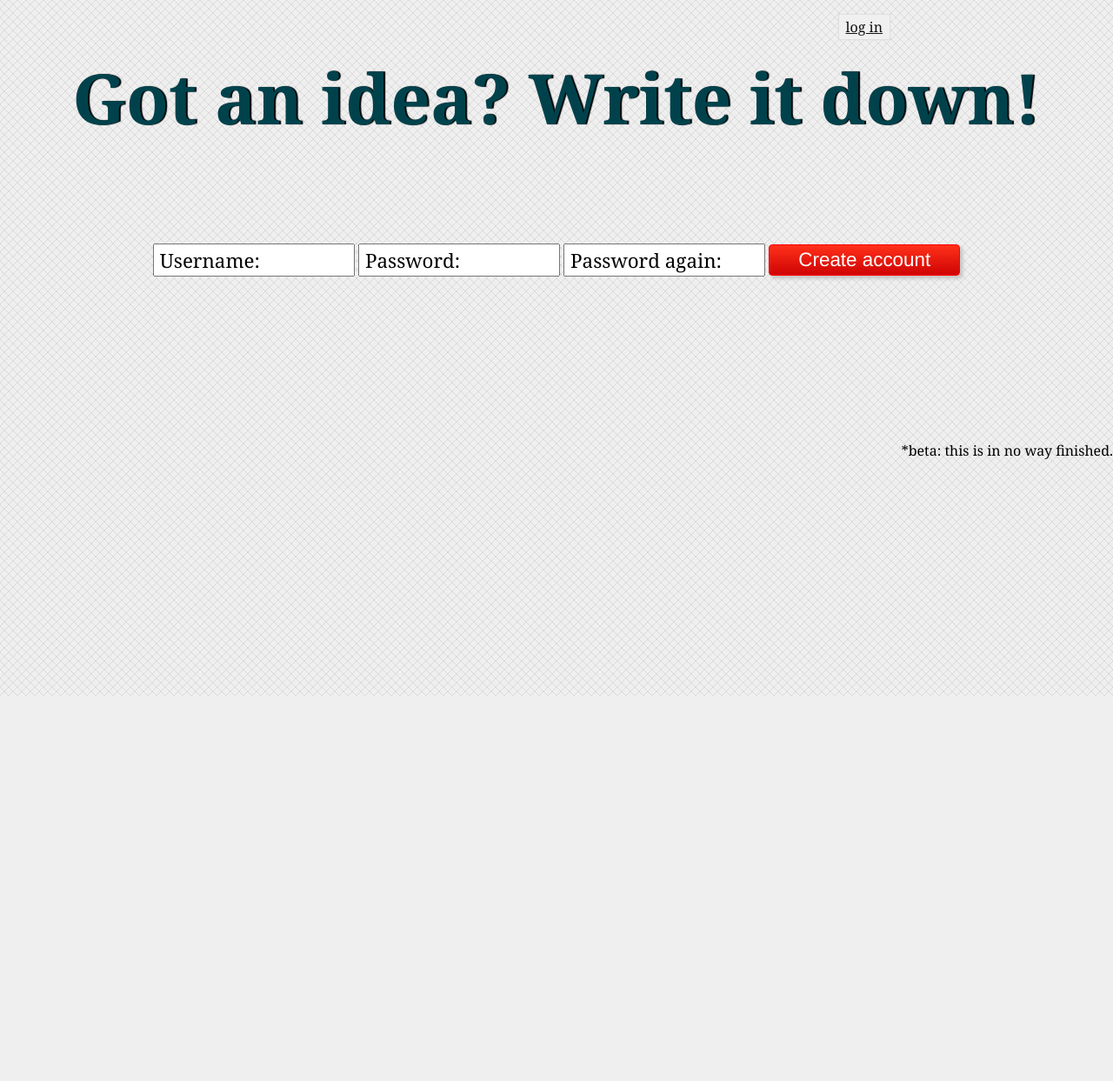
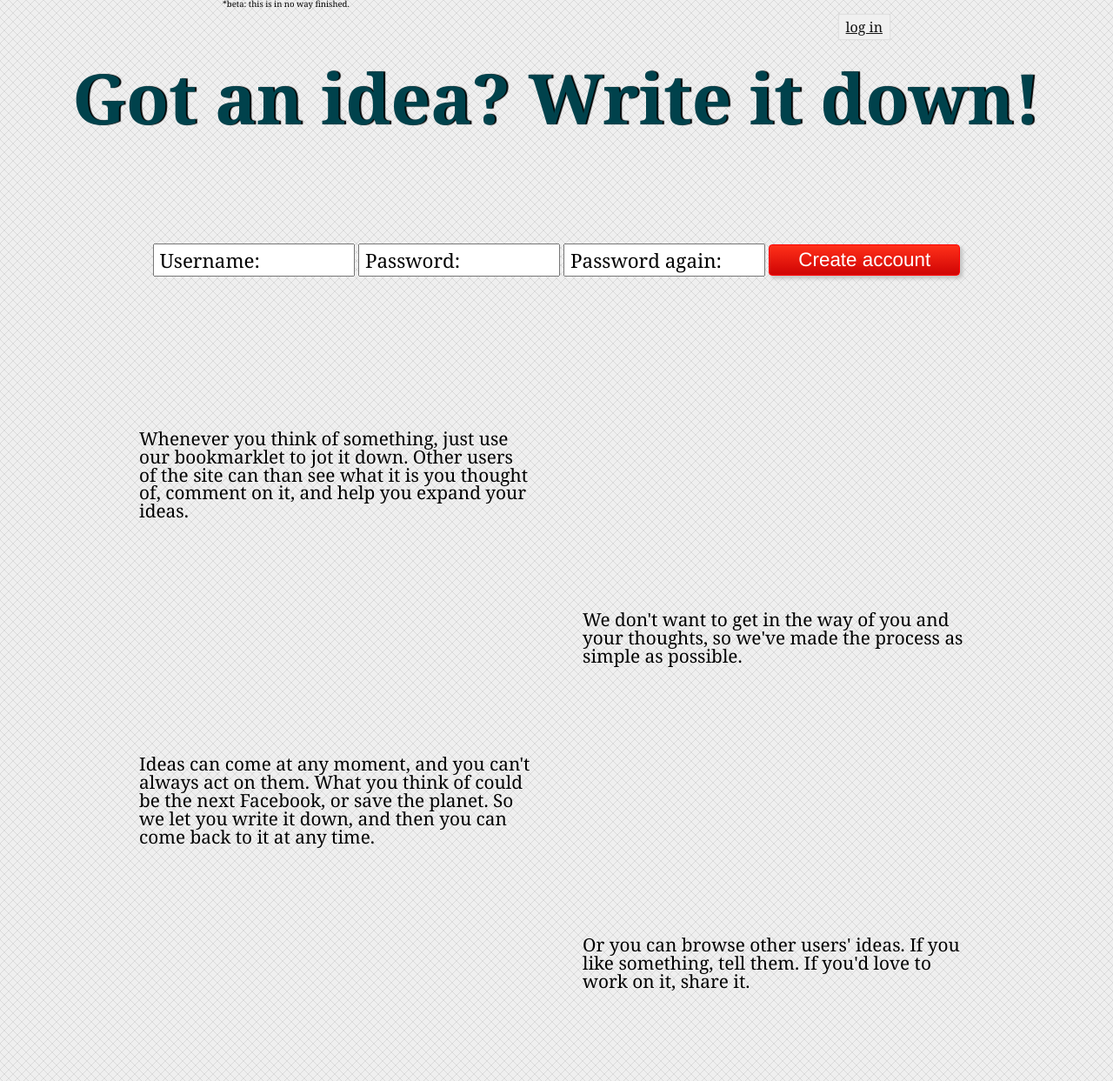
Before and after one commit to simonv3/ideas, a Django app: template templates/main/register.html in a window 1280 px wide. Shown: the whole page at 87% size. Before the commit the page ends 800 px from the top, so only its background shows below. Run offline with Django 3.2, Linux system fonts and the light colour scheme; the template is opened without the code that fills it, so the values that code supplies are empty, except form fields; tables that the repository leaves empty hold one stand-in row (values such as "Sample post"); form fields are guessed from the names that the template uses; some libraries are stand-ins or nearby versions.

Commit message:
edited the front page to contain some information

```diff
--- a/app/static/styles/style.css
+++ b/app/static/styles/style.css
@@ -228,7 +228,7 @@ form#idea-form input[type=submit]:hover{
 
 ul#all_ideas, #register, #log-in, ul#idea-comments{
     max-width:960px;
-    margin:8em auto 12em auto;
+    margin:8em auto 10em auto;
 }
 
 ul#all_ideas li{
@@ -290,7 +290,24 @@ padding:2em;
     left:8px;
     font-size:1.4em;
 }
+
+#about{
+    max-width:960px;
+    margin:0 auto;
+    padding:1em;
+}
+
+#about p{
+    margin-bottom:5em;
+    max-width:450px;;
+    font-size:1.3em;
+    clear:both;
+}
+
+#about p.right{float:right;clear:both;}
+
 #comment-form li label{left:10%;}
+
 
 #register-list input, #log-in-list input, #email-form input, #comment-form input{
     font-size:1.4em;width:220px;padding:4px;}
--- a/templates/main/base.html
+++ b/templates/main/base.html
@@ -21,8 +21,10 @@
               <a class="link-button " href="/accounts/logout/">log out</a>
             </div>
               {% else %}
-            <a class="link-button log-in" href="/accounts/login/">log in</a>
-          {% endif %}
+              <a class="link-button log-in" href="/accounts/login/">log in</a>
+              {% endif %}
+    <div style="bottom:0;right:0;font-size:.6em;">*beta: this is in no way finished.</div>
+
     </header>
     <div class="sevensixeight">
 
@@ -30,7 +32,6 @@
 
     {% endblock %}
 
-    <div style="bottom:0;float:right;">*beta: this is in no way finished.</div>
 </div>
 <script>
 $(document).ready(function(){
--- a/templates/main/register.html
+++ b/templates/main/register.html
@@ -37,7 +37,32 @@
 
         <li><input type="submit" value="Create account" class="red-gradient submit-button"/></li>
     </ul>
-</label>
 </form>
 </div>
+<div id="about">
+<p class="left">
+    Whenever you think of something, just use our bookmarklet to jot it down.
+    Other users of the site can than see what it is you thought of, comment
+    on it, and help you expand your ideas.
+</p>
+
+<p class="right">
+    We don't want to get in the way of you and your thoughts, so we've made the
+    process as simple as possible.
+    </p>
+
+<p class="left">
+    Ideas can come at any moment, and you can't always act on them. What you
+    think of could be the next Facebook, or save the planet. So we let you
+    write it down, and then you can come back to it at any time.
+    </p>
+    <p class="right">
+    Or you can browse other users' ideas. If you like something, tell them. If
+    you'd love to work on it, share it.
+    </p>
+
+
+
+
+</div>
 {% endblock %}
```
Also changed, not shown: app/static/js/bookmarklet.js (+3 -8 lines), database.db.
